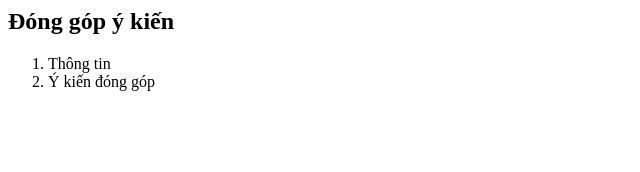
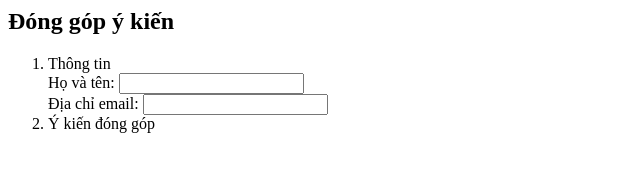
Before and after one commit to nguyentienthanh2209/tin12f, a plain HTML site: page content/form.html in a window 1280 px wide. Shown: the whole page, without its empty margins (0-640 px from the left). Drawn offline with Linux system fonts and the light colour scheme.

Commit message:
Update form.html

```diff
--- a/content/form.html
+++ b/content/form.html
@@ -7,6 +7,9 @@
   <form>
     <ol>
       <li> Thông tin</li>
+                  <label>Họ và tên: <input type="text" name="txtTen"></label><br>
+            <label>Địa chỉ email: <input type="text" name="txtEmail"></label><br>
+
 
       <li> Ý kiến đóng góp</li>
 
```
